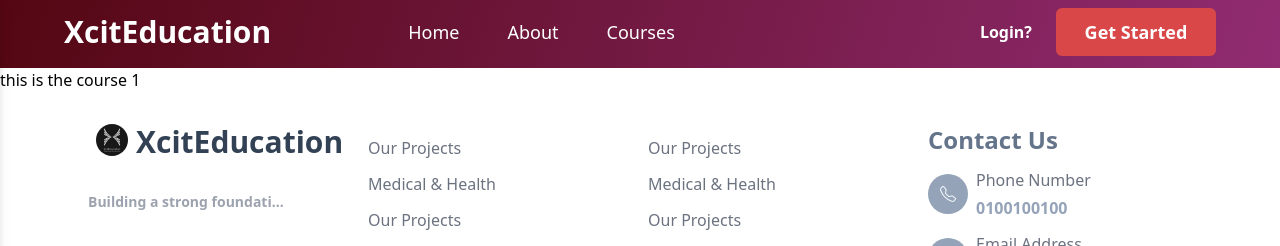
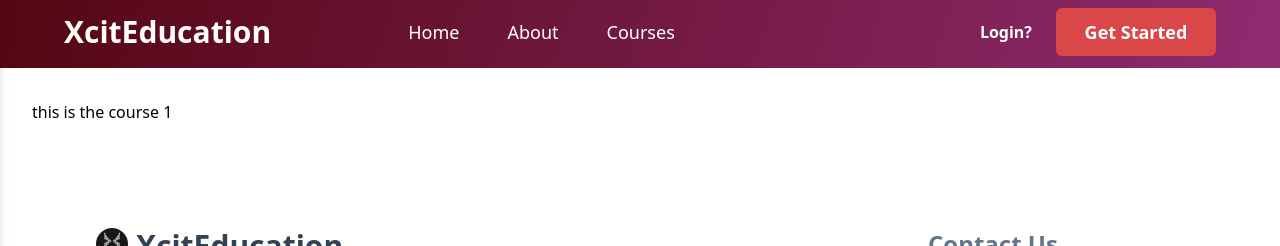
Before and after one commit to devjs1000/course-hub, a React (Vite) app: page /chapters/chapterdetails/1 in a window 1280 px wide. Shown: the top 246 px of the page. Built offline with nearby package versions, Linux system fonts and the light colour scheme; no server answers.

Commit message:
added useParams for assignments/chapters

```diff
--- a/src/components/Chapters.jsx
+++ b/src/components/Chapters.jsx
@@ -4,7 +4,7 @@ import {useParams} from 'react-router-dom'
 const Chapters = () => {
 	let {id} = useParams()
 	return (
-		<div className='bg-white h-full'>
+		<div className='bg-white h-32 p-8'>
 			this is the course {id}
 		</div>
 	)
```
